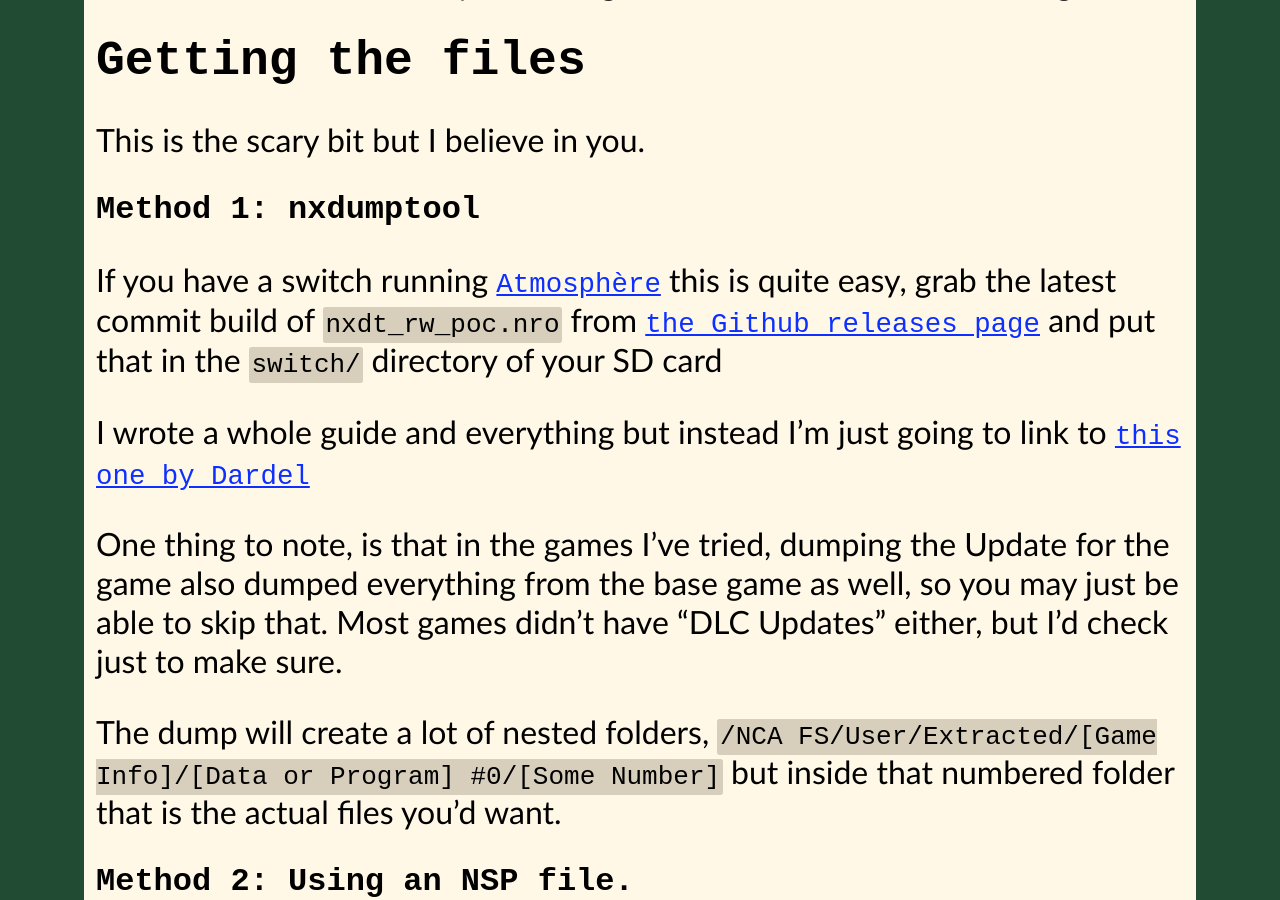
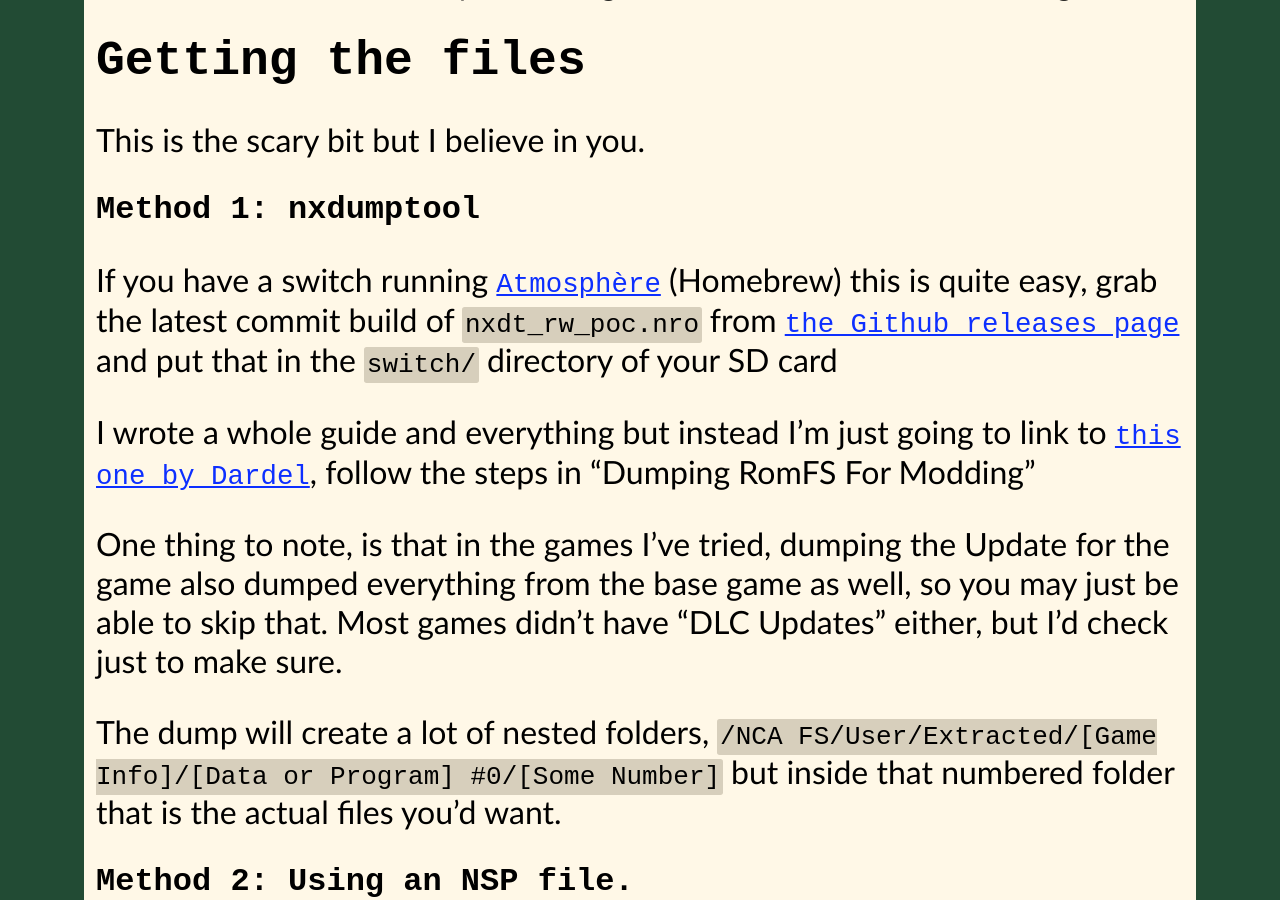
Before and after one commit to ranidspace/ranidspace.github.io, a Jekyll site: the page built from _posts/2025-01-20-gamefiletutorial.md, in a window 1280 px wide and 900 px high, scrolled down 438 px. Built offline with Jekyll 4.4.1, drawn with Linux system fonts in a browser that asks for light colours; some web fonts are replaced.

Commit message:
Add clarification in gamefiles post

```diff
--- a/_posts/2025-01-20-gamefiletutorial.md
+++ b/_posts/2025-01-20-gamefiletutorial.md
@@ -19,13 +19,14 @@ This is the scary bit but I believe in you.
 #### Method 1: nxdumptool
 
 If you have a switch running
-[Atmosphère](https://github.com/Atmosphere-NX/Atmosphere) this is quite easy,
-grab the latest commit build of `nxdt_rw_poc.nro` from [the Github releases
-page](https://github.com/DarkMatterCore/nxdumptool/releases) and put that in the
-`switch/` directory of your SD card
+[Atmosphère](https://github.com/Atmosphere-NX/Atmosphere) (Homebrew)
+this is quite easy, grab the latest commit build of `nxdt_rw_poc.nro` from [the
+Github releases page](https://github.com/DarkMatterCore/nxdumptool/releases) and
+put that in the `switch/` directory of your SD card
 
 I wrote a whole guide and everything but instead I'm just going to link to [this
-one by Dardel](https://dardel.codeberg.page/nxdumpguide/)
+one by Dardel](https://dardel.codebDumping RomFS For
+Moddingerg.page/nxdumpguide/), follow the steps in "Dumping RomFS For Modding"
 
 One thing to note, is that in the games I've tried, dumping the Update for the
 game also dumped everything from the base game as well, so you may just be able
```
